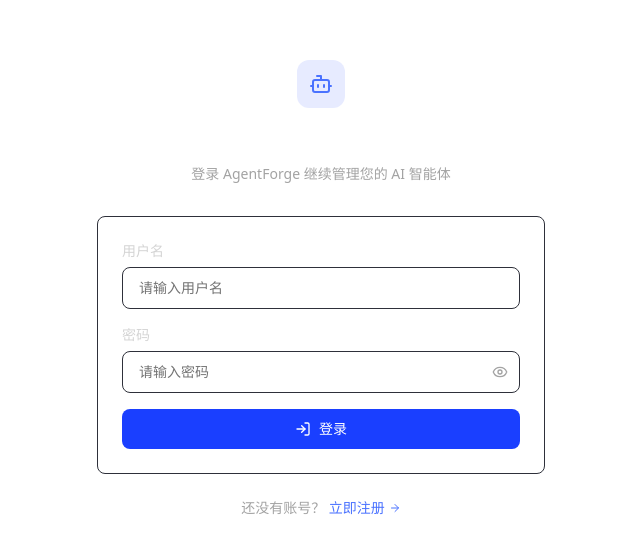
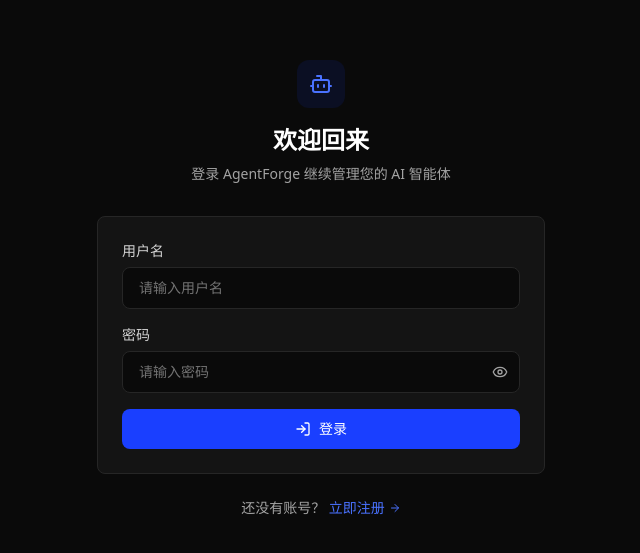
Before and after one commit to Tommyyyhuge/AgentForge, a React (Vite) app in the folder frontend/: page /login in a window 1280 px wide. Shown: the part 111-664 px from the top of the page, without its empty margins (319-959 px from the left). Built offline with nearby package versions, Linux system fonts and the light colour scheme.

Commit message:
fix: input text invisible in light mode - define surface CSS variables

```diff
--- a/frontend/src/index.css
+++ b/frontend/src/index.css
@@ -13,6 +13,10 @@
     --forge-950: #0a0f48;
     --accent:    #aa3bff;
     --accent-light: #c084fc;
+    --surface-bg: #0a0a0a;
+    --surface-light: #141414;
+    --surface-dark: #16171d;
+    --surface-border: #262626;
   }
 
   *,
@@ -23,25 +27,16 @@
 
   body {
     @apply m-0 font-sans antialiased;
+    @apply bg-neutral-950 dark:bg-neutral-950 text-white;
     -webkit-font-smoothing: antialiased;
     -moz-osx-font-smoothing: grayscale;
   }
 
-  /* 滚动条 - 深色主题 */
-  ::-webkit-scrollbar {
-    width: 6px;
-    height: 6px;
-  }
-  ::-webkit-scrollbar-track {
-    background: transparent;
-  }
-  ::-webkit-scrollbar-thumb {
-    @apply rounded-full;
-    background: rgba(255, 255, 255, 0.12);
-  }
-  ::-webkit-scrollbar-thumb:hover {
-    background: rgba(255, 255, 255, 0.22);
-  }
+  /* 滚动条 — 暗色主题 */
+  ::-webkit-scrollbar { width: 6px; height: 6px; }
+  ::-webkit-scrollbar-track { background: transparent; }
+  ::-webkit-scrollbar-thumb { @apply rounded-full; background: rgba(255,255,255,0.12); }
+  ::-webkit-scrollbar-thumb:hover { background: rgba(255,255,255,0.22); }
 }
 
 @layer components {
--- a/frontend/tailwind.config.js
+++ b/frontend/tailwind.config.js
@@ -28,9 +28,10 @@
           muted:   'rgba(170, 59, 255, 0.1)',
         },
         surface: {
-          light:  '#ffffff',
-          dark:   '#16171d',
-          border: '#2e303a',
+          bg:     'var(--surface-bg)',
+          light:  'var(--surface-light)',
+          dark:   'var(--surface-dark)',
+          border: 'var(--surface-border)',
         },
       },
       fontFamily: {
```
